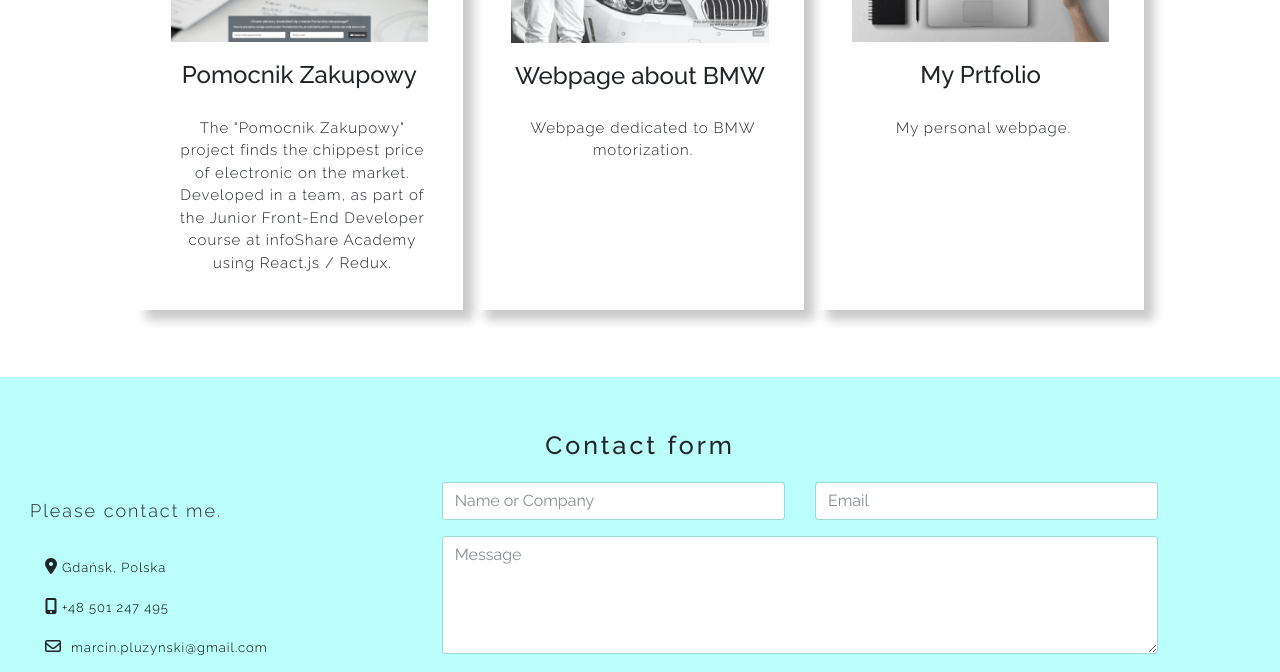
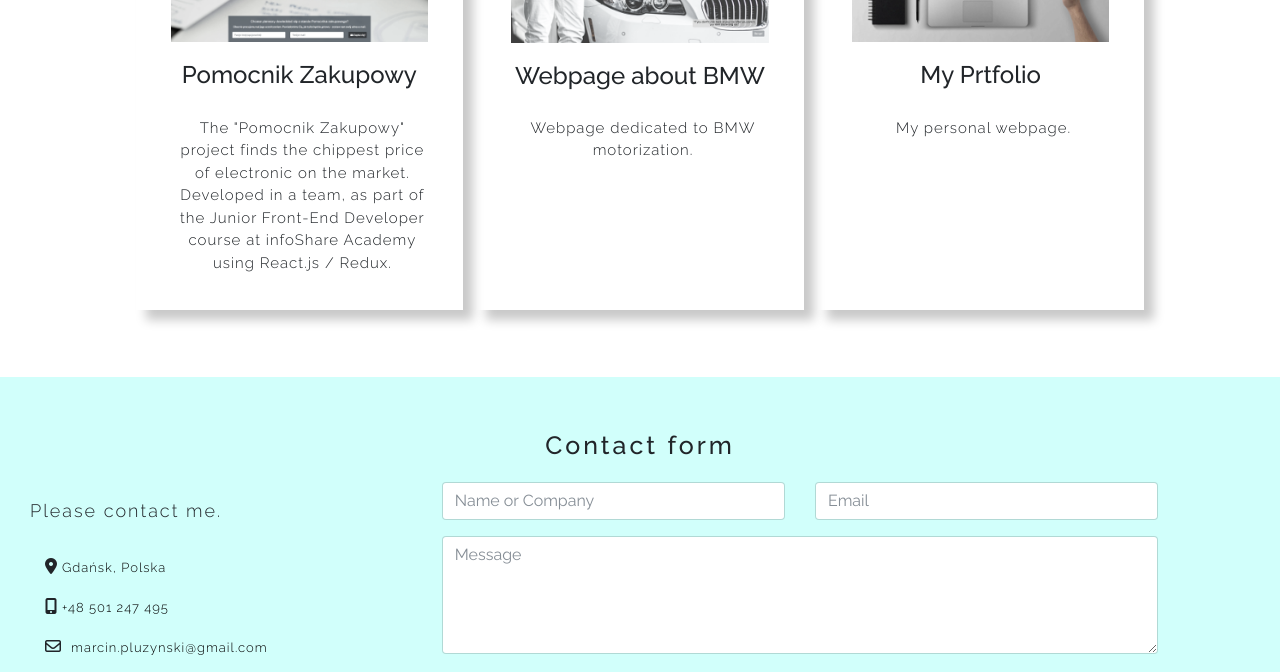
Before and after one commit to marcinpgit/marcinpgit.github.io, a plain HTML site: page index.html in a window 1280 px wide. Shown: the part 1989-2661 px from the top of the page. Drawn offline with nearby package versions, Linux system fonts and the light colour scheme; a web font is replaced by a local one.

Commit message:
contact form bg changed

```diff
--- a/styles/styles.css
+++ b/styles/styles.css
@@ -192,7 +192,7 @@ a.nav-link.scroll {
 }
 
 #contact {
-    background-color: #BAFFFA;
+    background-color: #D1FFFB;
 }
 
 #contact .contact-p {
```
